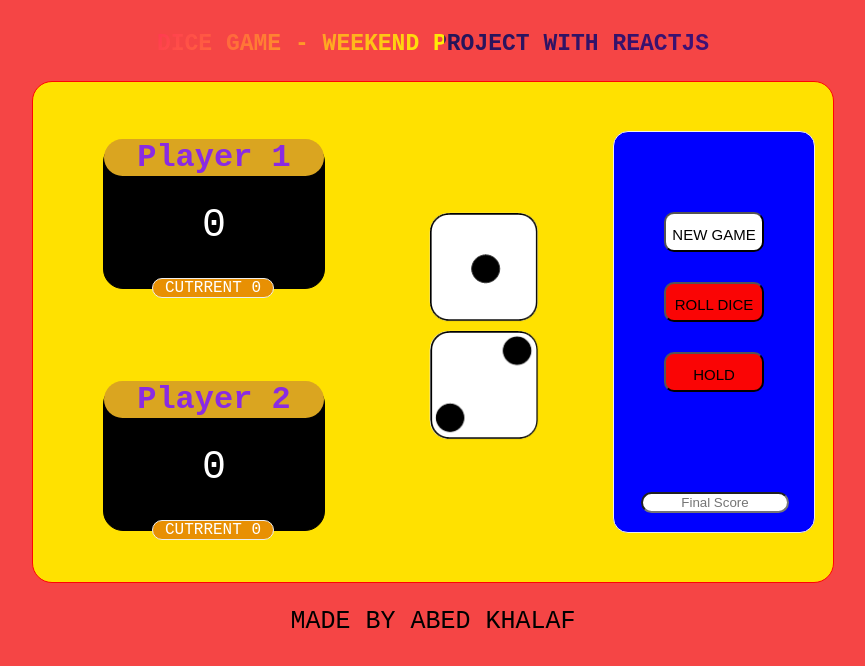
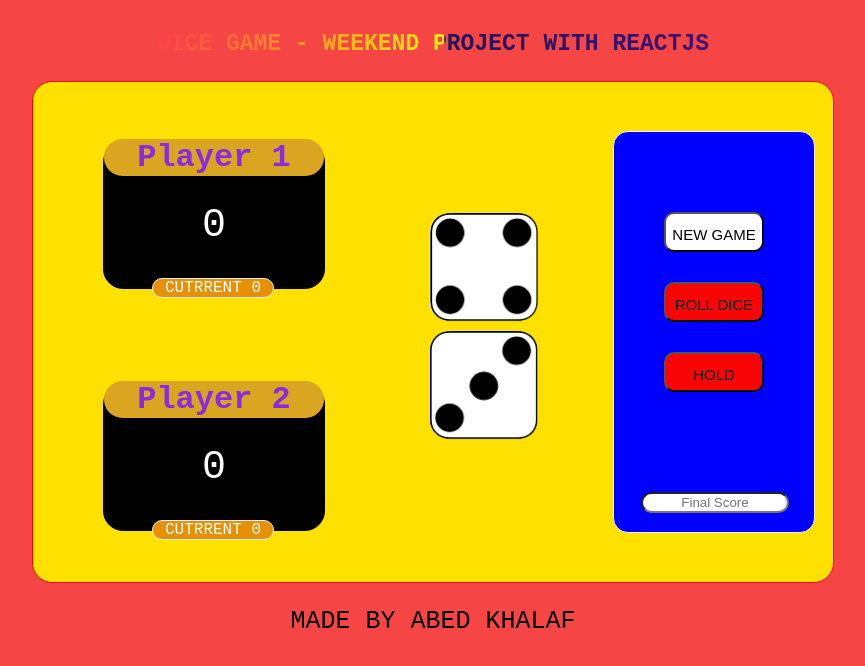
Before and after one commit to abedkhalaf8/DiceGame-weekend-project, a React (Create React App) app: page / in a window 1280 px wide. Shown: the top 666 px of the page, without its empty margins (207-1072 px from the left). Built offline with nearby package versions, Linux system fonts and the light colour scheme.

Commit message:
add logic

```diff
--- a/src/component/App.js
+++ b/src/component/App.js
@@ -6,6 +6,7 @@ import React from 'react';
 import Twodice from './two_dice';
 
 export default class App extends React.Component {
+
     render() {
         return (
              <div>
@@ -20,7 +21,8 @@ export default class App extends React.Component {
                       <Players />
                       <Twodice />
                      <GameButtons />
-                  </div>
+
+             </div>
                   <p>MADE BY ABED KHALAF</p>
              </div>
          )
--- a/src/component/Game_logic.js
+++ /dev/null
@@ -1,3 +0,0 @@
-import React from 'react';
-
-// inside the gamelogic function i should put the game logic how it will work
--- a/src/component/two_dice.js
+++ b/src/component/two_dice.js
@@ -1,15 +1,42 @@
 import './two_dice.css'
 
 import React from 'react';
+class Twodice extends React.Component {
+  rollTheDice = () => {
+   const dice = Math.floor(Math.random() * 6) + 1;
+   if (dice === 1 ){
+    const img = require('./imgs/dice1.png');
+     return img;
+   }
+   if (dice === 2 ){
+    const img = require('./imgs/dice2.png');
+    return img;
+  }
+   if (dice === 3 ){
+    const img = require('./imgs/dice3.png');
+    return img;
+  }
+   if (dice === 4 ){
+    const img = require('./imgs/dice4.png');
+    return img;
+  }
+   if (dice === 5 ){
+    const img = require('./imgs/dice5.png');
+    return img;
+  }
+   if (dice === 6 ){
+    const img = require('./imgs/dice6.png');
+    return img;
 
-class Twodice extends React.Component {
+  }
+  }
    render() {
        return (
            <div>
               <div className='two_dice'>
-                <img className='dice1' src={require('./imgs/dice1.png')} alt="dice1"/>
-                <img className='dice2' src={require('./imgs/dice2.png')} alt="dice2"/>
-                </div>
+                <img className='dice1' src={this.rollTheDice()} alt="dice1"></img>
+                <img className='dice2' src={this.rollTheDice()} alt="dice2"></img>
+               </div>
               </div>
   )
 }
--- a/src/index.js
+++ b/src/index.js
@@ -1,6 +1,6 @@
 import App from './component/App';
 import React from 'react';
-import ReactDOM from 'react-dom';
+import ReactDOM from 'react-dom/client';
 
 const root = ReactDOM.createRoot(document.getElementById('root'));
 root.render(<App />);
```
